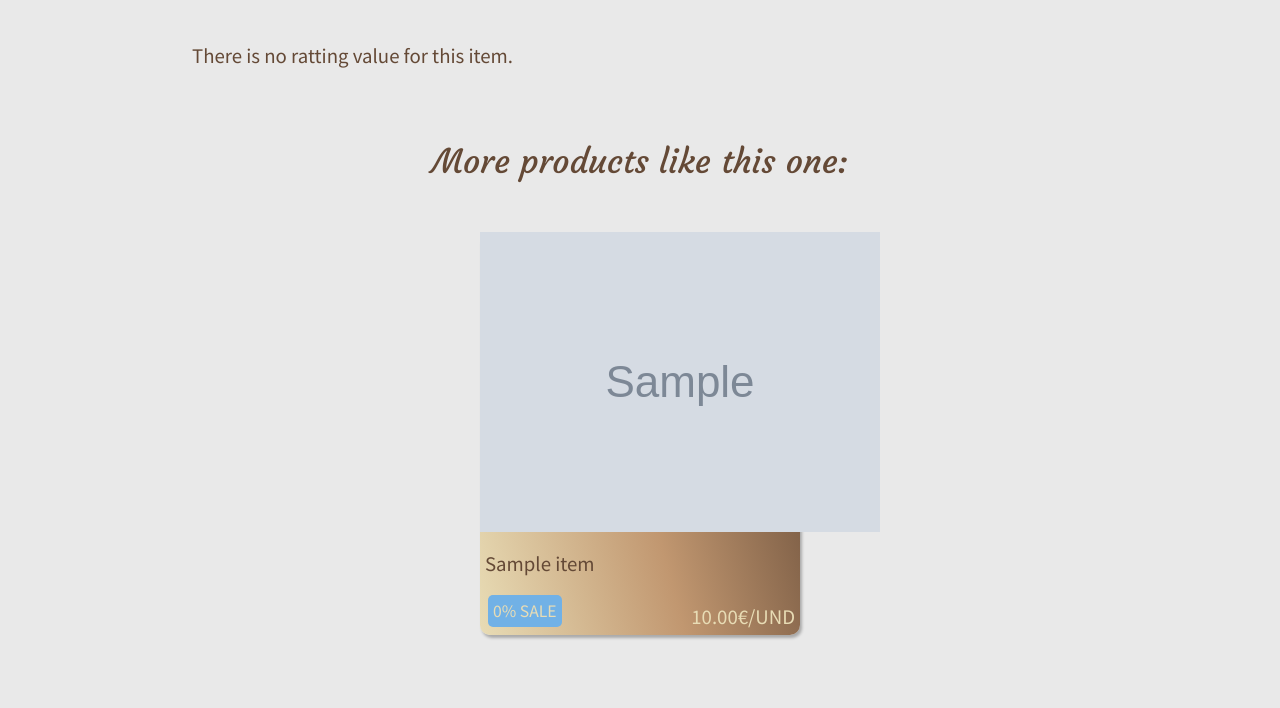
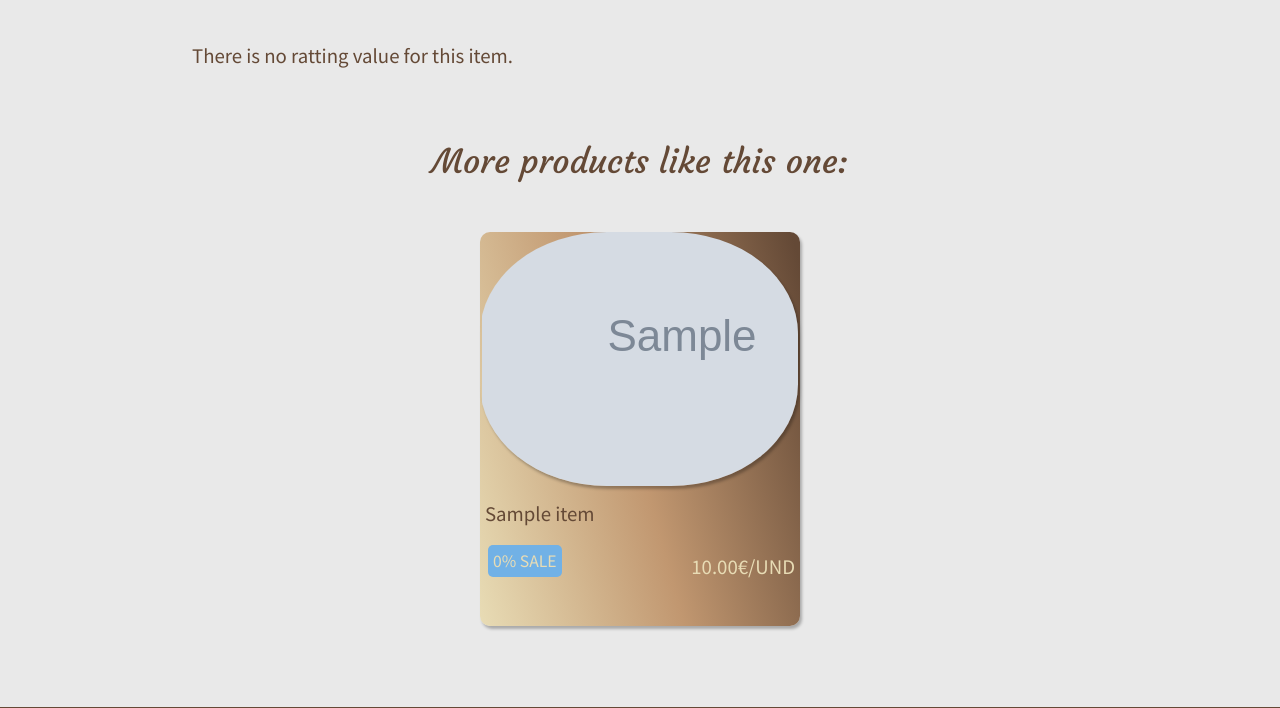
Before and after one commit to Stephane-Gon/DjangoeCommerce, a Django app: template store/templates/store/product.html in a window 1280 px wide. Shown: the part 1332-2040 px from the top of the page. Run offline with Django 3.2, Linux system fonts and the light colour scheme; tables that the repository leaves empty hold one stand-in row (values such as "Sample post"); the template is opened without the code that fills it: values that come from a table or form of the project are taken from there, most other values are stand-ins (such as "Sample title", 1, 10 or a date in 2020); grey boxes marked "Sample" are stand-in pictures; parts of the project's set-up code (start-up, migrations or seed data) failed here and were passed over; some libraries are stand-ins or nearby versions.

Commit message:
Fixed card imgs V2beta

```diff
--- a/store/templates/store/product.html
+++ b/store/templates/store/product.html
@@ -284,7 +284,9 @@ Product: {{ item.title }}
         {% for item in moreItems %}
             <a href="{{ item.get_absolute_url }}">
                 <div class="product-card">
-                    <img src="{{ item.main_image.url }}" alt="Category Image">
+                    <div class="card-img-box">
+                        <img src="{{ item.main_image.url }}" alt="Category Image">
+                    </div>
                     <div class="card-text">
                         <h2>{{ item.categorie }}</h2>
                         <h3>{{ item.title }}</h3>
```
